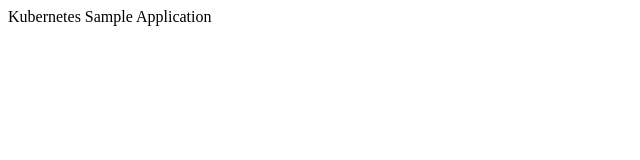
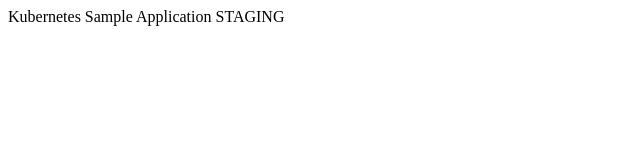
Before and after one commit to akirill0v/circleci-kubernetes-test, a plain HTML site: page index.html in a window 1280 px wide. Shown: the full height of the page, 0-640 px from the left. Drawn offline with Linux system fonts and the light colour scheme.

Commit message:
Change for staging

```diff
--- a/index.html
+++ b/index.html
@@ -1,5 +1,5 @@
 <!DOCTYPE html>
 <title>DigitalOcean</title>
 <body>
-  Kubernetes Sample Application
+  Kubernetes Sample Application STAGING
 </body>
```
Also changed, not shown: 2 other files.
